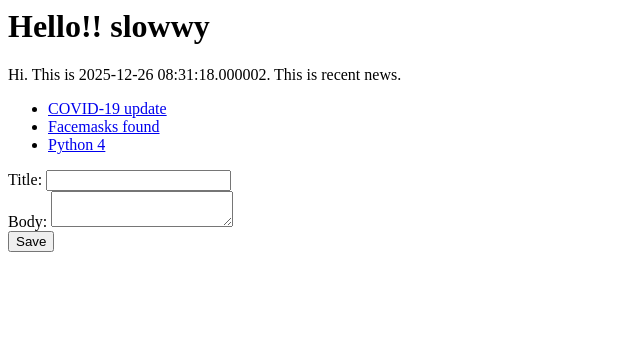
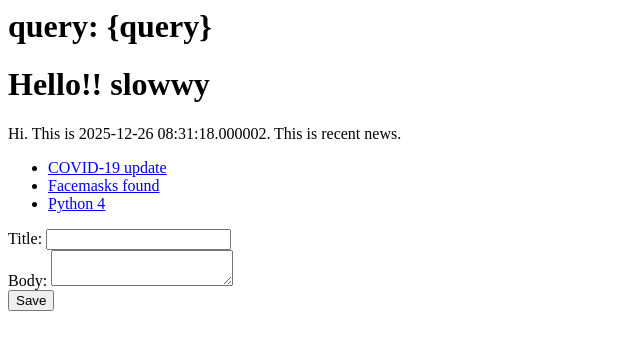
Before and after one commit to slowyier/sample_website_for_dr_jittat, a Flask app: page / in a window 1280 px wide. Shown: the top 350 px of the page, without its empty margins (0-640 px from the left). Run offline with Flask 3, Linux system fonts and the light colour scheme.

Commit message:
add ssti vul in this app

```diff
--- a/main.py
+++ b/main.py
@@ -1,4 +1,4 @@
-from flask import Flask, render_template, request, redirect, url_for
+from flask import Flask, render_template, request, redirect, url_for,render_template_string
 from datetime import datetime
 
 news_items = {
@@ -34,7 +34,9 @@ def index():
 @app.route('/news/<id>/')
 def show_news_item(id):
     news_item = news_items[int(id)]
-    return render_template('news_item.html',
+    query = request.args.get('query', default="", type=str)
+    temp = open("/home/vali/ku_web_jittat/templates/index.html", "r").read()
+    return render_template_string(temp.replace("{query}",query),
                            id=news_item['id'],
                            title=news_item['title'],
                            body=news_item['body'])
--- a/templates/index.html
+++ b/templates/index.html
@@ -1,5 +1,6 @@
 <html>
   <body>
+    <h1>query: {query}</h1>
     <h1>Hello!! {{ name }}</h1>
     Hi. This is {{ time }}.  This is recent news.
     <ul>
@@ -10,7 +11,6 @@
       {% endfor %}
     </ul>
 
-
     <form action="{{ url_for('create_news_item') }}", method="post">
       Title: <input name="title"/><br />
       Body: <textarea name="body"></textarea><br />
```
